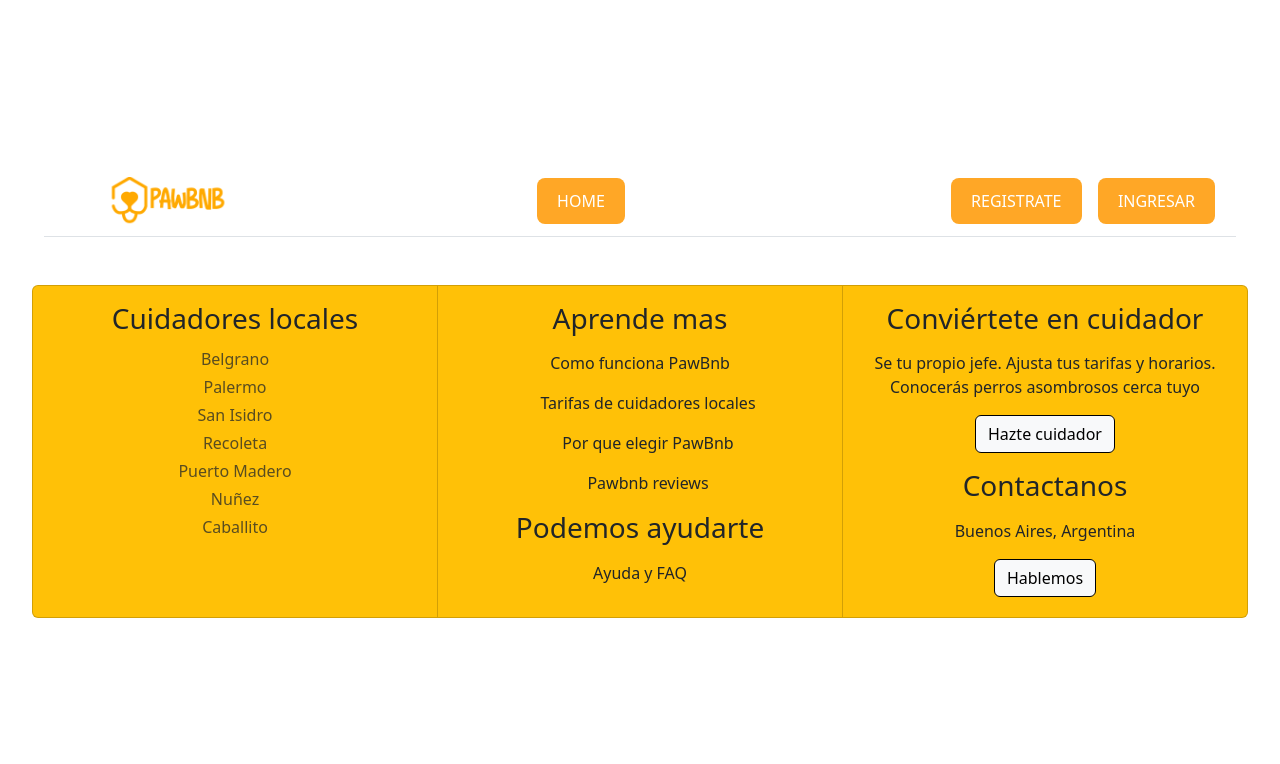
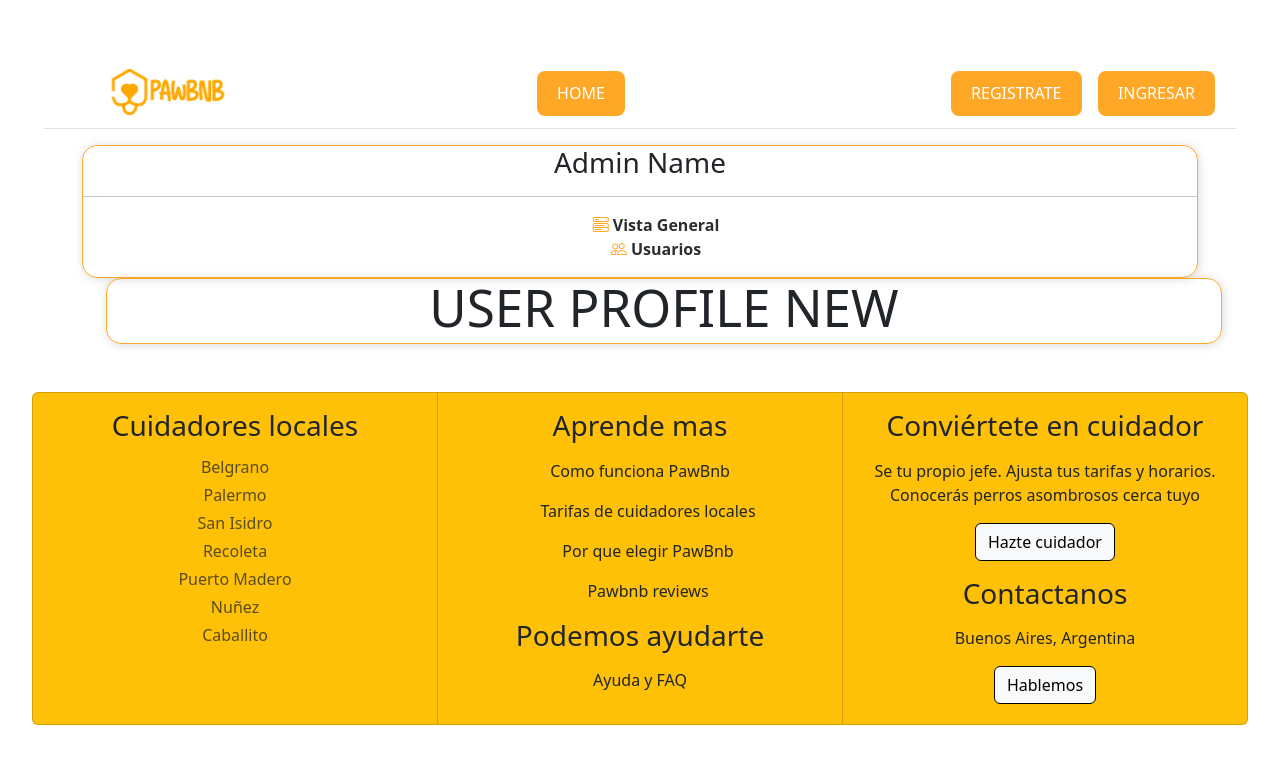
Before and after one commit to SamuelDTRI/FrontEndPawBnB, a React (Vite) app: page /dashboardAdmin/users/profile/1/1 in a window 1280 px wide. Shown: the top 764 px of the page. Built offline with nearby package versions, Linux system fonts and the light colour scheme; no server answers.

Commit message:
conexion eon el elemento userprofile

```diff
--- a/src/App.jsx
+++ b/src/App.jsx
@@ -79,9 +79,9 @@ function App() {
         <Route path="/Home" element={<Home />} />
 
         <Route path="/admin/login" element={<AdminLogin />} />
-        <Route path="/dashboardAdmin" element={<DashboardAdmin />} >
+        <Route path="/dashboardAdmin" element={<DashboardAdmin />}>
           <Route path="users" element={<UsersPanel />} />
-          <Route path="users/profile/:id" element={<UserProfile/>} />
+          <Route path="users/profile/:role/:id" element={<UserProfile />} />
         </Route>
       </Routes>
       <Footer />
--- a/src/Components/DashBoardAdmin/UserProfile/UserProfile.jsx
+++ b/src/Components/DashBoardAdmin/UserProfile/UserProfile.jsx
@@ -1,5 +1,9 @@
+import { useParams } from "react-router-dom";
 
 const UserProfile = () => {
+    const { id, role } = useParams();
+    console.log( id)
+    console.log(role)
 
     return (
         <div>
--- a/src/Components/DashBoardAdmin/UsersPanel/UserPanel.jsx
+++ b/src/Components/DashBoardAdmin/UsersPanel/UserPanel.jsx
@@ -209,7 +209,10 @@ const handleOptionChange = (event) => {
             <tr key={user.id} className={styles.deletedUser}>
               <td>{indexOfFirstUser + index + 1}</td>
               <td>
-                <Link to={`/dashboardAdmin/users/profile/${user.id}`}>{user.name}</Link>
+                <Link
+                  to={`/dashboardAdmin/users/profile/${user.role}/${user.id}`}>
+                  {user.name}
+                </Link>
               </td>
               <td>{user.surName}</td>
               <td>{user.email}</td>
--- a/src/Views/DashboardAdmin/DashboardAdmin.jsx
+++ b/src/Views/DashboardAdmin/DashboardAdmin.jsx
@@ -7,7 +7,9 @@ import UserProfile from "../../Components/DashBoardAdmin/UserProfile/UserProfile
 
 const DashboardAdmin = () => {
   const location = useLocation();
-
+  const isUserProfileRoute =/^\/dashboardAdmin\/users\/profile\/\w+\/[\w-]+$/.test(location.pathname);
+  console.log(location.pathname)
+    console.log(isUserProfileRoute)
   return (
     <div className="container my-1 ">
       <div className="column">
@@ -22,7 +24,7 @@ const DashboardAdmin = () => {
           className={`col-md-12 col-sm-12 ms-3 ms-sm-4 sm-my-3 ${styles.panelContainer}`}>
           {location.pathname === "/dashboardAdmin" && <Panel />}
           {location.pathname === "/dashboardAdmin/users" && <UsersPanel />}
-          {location.pathname === "/dashboardAdmin/users/profile/:id" && <UserProfile />}
+          {isUserProfileRoute && <UserProfile />}
         </div>
       </div>
     </div>
```
